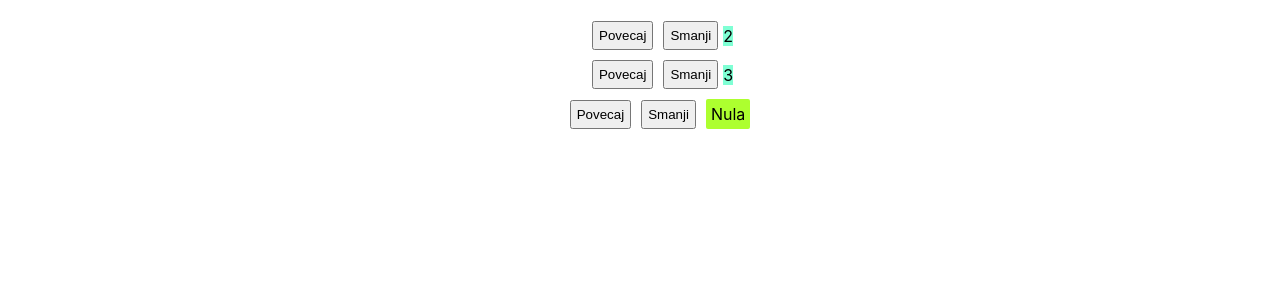
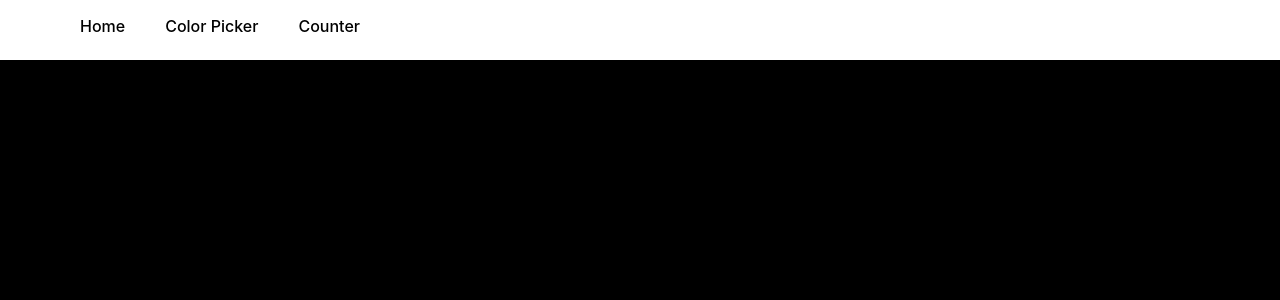
Before and after one commit to nickola23/react-pocetak, a React (Create React App) app: page /colorPicker in a window 1280 px wide. Shown: the top 300 px of the page. Built offline with nearby package versions, Linux system fonts and the light colour scheme.

Commit message:
Router added

```diff
--- a/package.json
+++ b/package.json
@@ -34,5 +34,8 @@
       "last 1 firefox version",
       "last 1 safari version"
     ]
+  },
+  "devDependencies": {
+    "react-router-dom": "^6.11.2"
   }
 }
--- a/src/App.css
+++ b/src/App.css
@@ -1,5 +1,6 @@
 .App {
   text-align: center;
+  background-color: #282c34;
 }
 
 .App-logo {
@@ -15,7 +16,7 @@
 
 .App-header {
   background-color: #282c34;
-  min-height: 100vh;
+  height: calc(100vh - 60px);
   display: flex;
   flex-direction: column;
   align-items: center;
--- a/src/components/ColorPicker.jsx
+++ b/src/components/ColorPicker.jsx
@@ -1,4 +1,5 @@
 import React, { useState } from 'react';
+import "./colorPicker.css";
 
 function ColorPicker() {
   const [color, setColor] = useState('black');
@@ -9,6 +10,7 @@ function ColorPicker() {
 
   return (
     <div
+      className='picker'
       style={{ backgroundColor: color }}
       onClick={() => {
         const newColor = window.prompt('Choose a new color:');
--- /dev/null
+++ b/src/components/Layout.jsx
@@ -0,0 +1,26 @@
+import { Outlet, Link } from "react-router-dom";
+import "./layout.css";
+
+const Layout = () => {
+  return (
+    <>
+      <nav>
+        <ul>
+          <li>
+            <Link to="/">Home</Link>
+          </li>
+          <li>
+            <Link to="/colorPicker">Color Picker</Link>
+          </li>
+          <li>
+            <Link to="/counter">Counter</Link>
+          </li>
+        </ul>
+      </nav>
+
+      <Outlet />
+    </>
+  )
+};
+
+export default Layout;
--- /dev/null
+++ b/src/components/colorPicker.css
@@ -0,0 +1,4 @@
+.picker{
+    width: 100vw;
+    height: calc(100vh - 60px);
+}
--- /dev/null
+++ b/src/components/layout.css
@@ -0,0 +1,20 @@
+nav{
+    width: 100vw;
+    height: 60px;
+}
+ul{
+    list-style: none;
+}
+ul li{
+    display: inline-block;
+    padding-left: 40px;
+}
+li a{
+    text-decoration: none;
+    color: #000;
+    font-weight: 500;
+    transition: all ease-in-out 0.2s;
+}
+li a:hover{
+    color: #00617c;
+}
--- a/src/index.css
+++ b/src/index.css
@@ -1,5 +1,6 @@
 body {
   margin: 0;
+  padding: 0;
   font-family: -apple-system, BlinkMacSystemFont, 'Segoe UI', 'Roboto', 'Oxygen',
     'Ubuntu', 'Cantarell', 'Fira Sans', 'Droid Sans', 'Helvetica Neue',
     sans-serif;
@@ -7,6 +8,11 @@ body {
   -moz-osx-font-smoothing: grayscale;
 }
 
+#root{
+  display: flex;
+  flex-direction: column;
+}
+
 code {
   font-family: source-code-pro, Menlo, Monaco, Consolas, 'Courier New',
     monospace;
--- a/src/index.js
+++ b/src/index.js
@@ -1,14 +1,25 @@
 import React from 'react';
 import ReactDOM from 'react-dom/client';
+import { BrowserRouter, Routes, Route } from "react-router-dom";
 import './index.css';
 import App from './App';
+import Layout from "./components/Layout";
 import Counter from './components/Counter';
 import ColorPicker from './components/ColorPicker';
 import reportWebVitals from './reportWebVitals';
 
 const root = ReactDOM.createRoot(document.getElementById('root'));
 root.render(
-    <Counter />
+    <BrowserRouter>
+        <Routes>
+            <Route path="/" element={<Layout />}>
+                <Route index element={<App />} />
+                <Route path="colorPicker" element={<ColorPicker />}/>
+                <Route path="counter" element={<Counter />}/>
+                <Route path="*" element={<App />} />
+            </Route>
+        </Routes>
+    </BrowserRouter>
 );
 
 // If you want to start measuring performance in your app, pass a function
```
Also changed, not shown: 1 other file (tests, documents, lock files or other folders).
